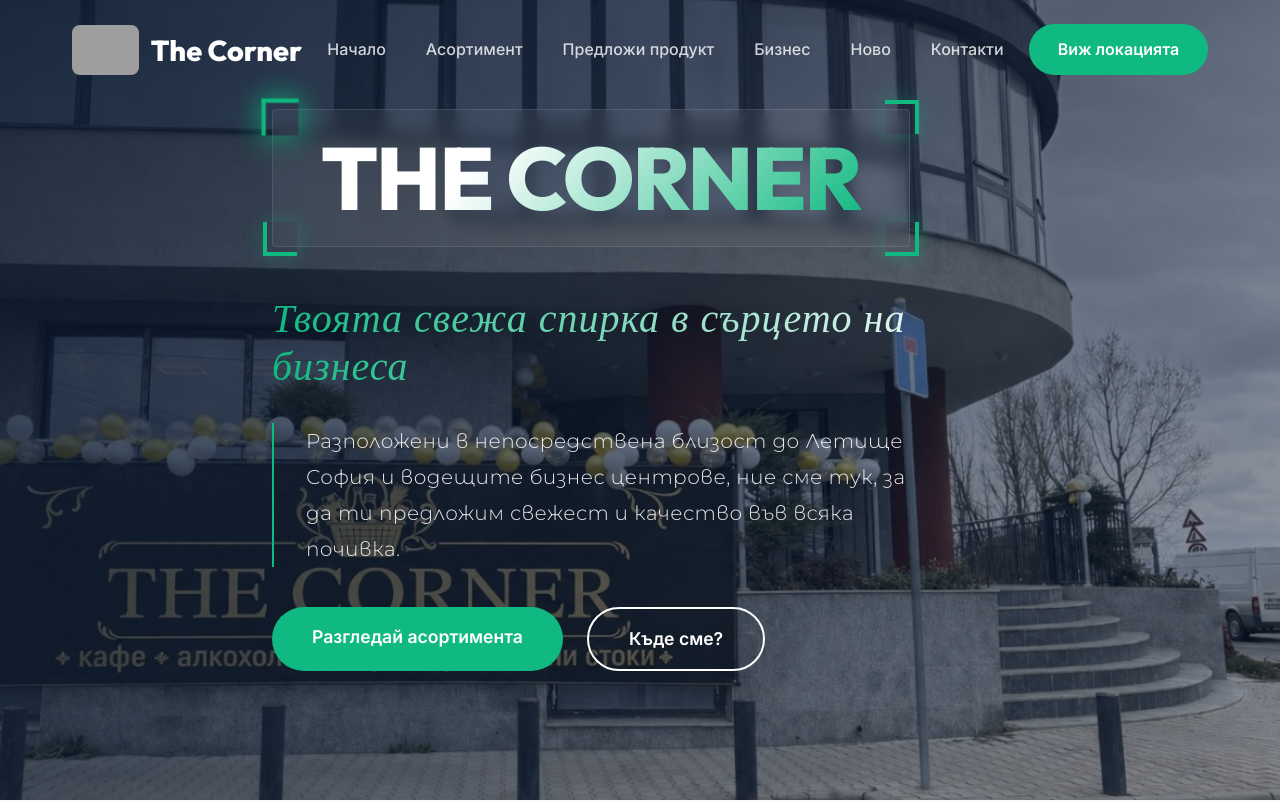
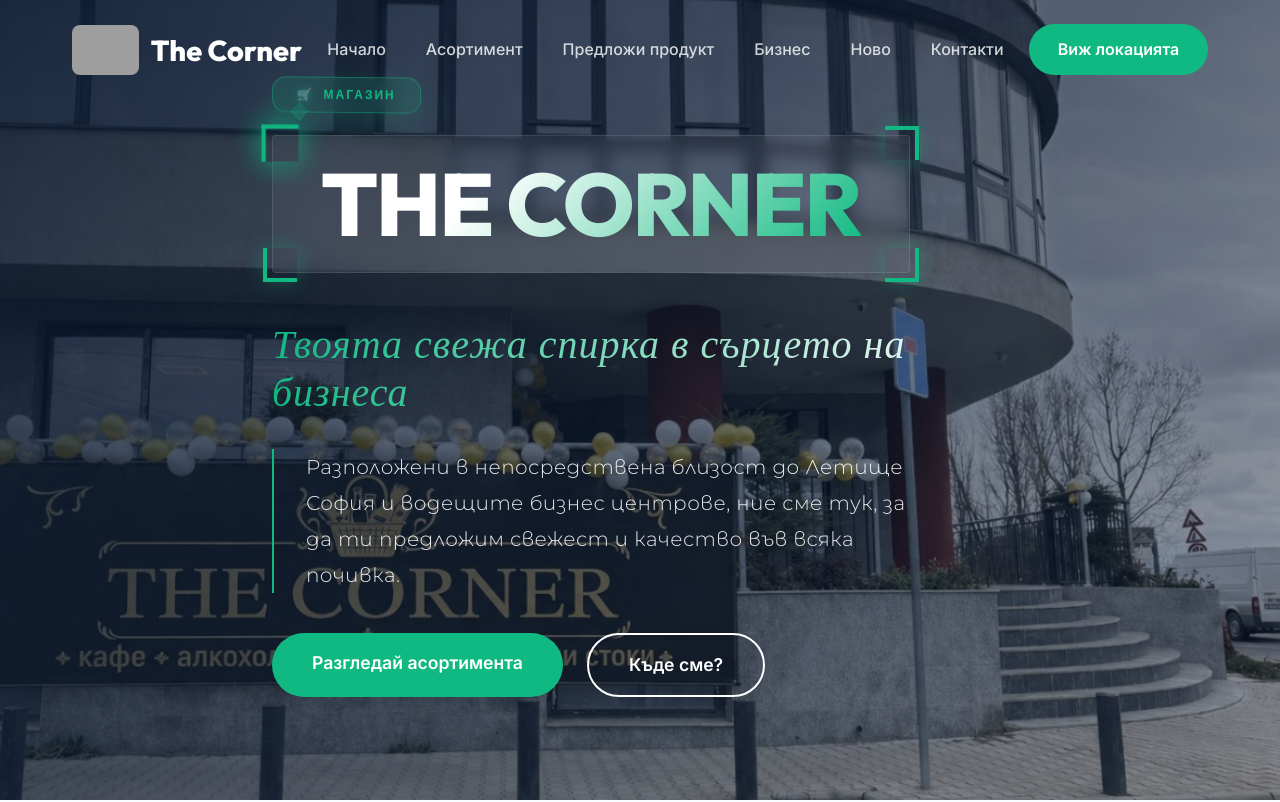
Before and after one commit to davidabg91/cornerSHOP, a website built with Vite: page index.html in a window 1280 px wide. Shown: the top 802 px of the page. Built offline with nearby package versions, Linux system fonts and the light colour scheme; grey boxes are pictures that could not be loaded; a web font is replaced by a local one.

Commit message:
feat: add modern MAGAZIN shop label to hero section

```diff
--- a/index.html
+++ b/index.html
@@ -67,6 +67,10 @@
         </div>
         <div class="container hero-content">
           <h1 class="fade-in main-title">
+            <div class="title-shop-badge">
+              <span class="badge-icon">🛒</span>
+              <span>МАГАЗИН</span>
+            </div>
             <div class="title-brand-wrapper">
               <span class="title-brand">The Corner</span>
             </div>
--- a/style.css
+++ b/style.css
@@ -82,7 +82,59 @@ p { margin-bottom: 1rem; color: var(--text-dark); }
   flex-direction: column;
   gap: 0.5rem;
   margin-bottom: 2rem;
+  align-items: flex-start;
 }
+
+.title-shop-badge {
+  display: flex;
+  align-items: center;
+  gap: 0.6rem;
+  background: rgba(16, 185, 129, 0.15);
+  backdrop-filter: blur(12px);
+  border: 1px solid rgba(16, 185, 129, 0.4);
+  padding: 0.6rem 1.5rem;
+  border-radius: 14px;
+  width: fit-content;
+  margin-bottom: 0.5rem;
+  position: relative;
+  z-index: 10;
+  box-shadow: 0 10px 25px rgba(16, 185, 129, 0.15);
+  animation: floatBadge 4s ease-in-out infinite;
+}
+
+.title-shop-badge::before {
+  content: '';
+  position: absolute;
+  bottom: -6px;
+  left: 20px;
+  width: 12px;
+  height: 12px;
+  background: inherit;
+  border-right: 1px solid rgba(16, 185, 129, 0.4);
+  border-bottom: 1px solid rgba(16, 185, 129, 0.4);
+  transform: rotate(45deg);
+  backdrop-filter: inherit;
+}
+
+.title-shop-badge span {
+  font-family: var(--font-headings);
+  font-weight: 800;
+  font-size: 0.75rem;
+  letter-spacing: 2px;
+  color: var(--accent);
+  text-transform: uppercase;
+}
+
+.badge-icon {
+  font-size: 1.1rem;
+  filter: drop-shadow(0 0 5px var(--accent));
+}
+
+@keyframes floatBadge {
+  0%, 100% { transform: translateY(0) rotate(-1deg); }
+  50% { transform: translateY(-8px) rotate(1deg); }
+}
+
 
 .title-brand-wrapper {
   position: relative;
```
